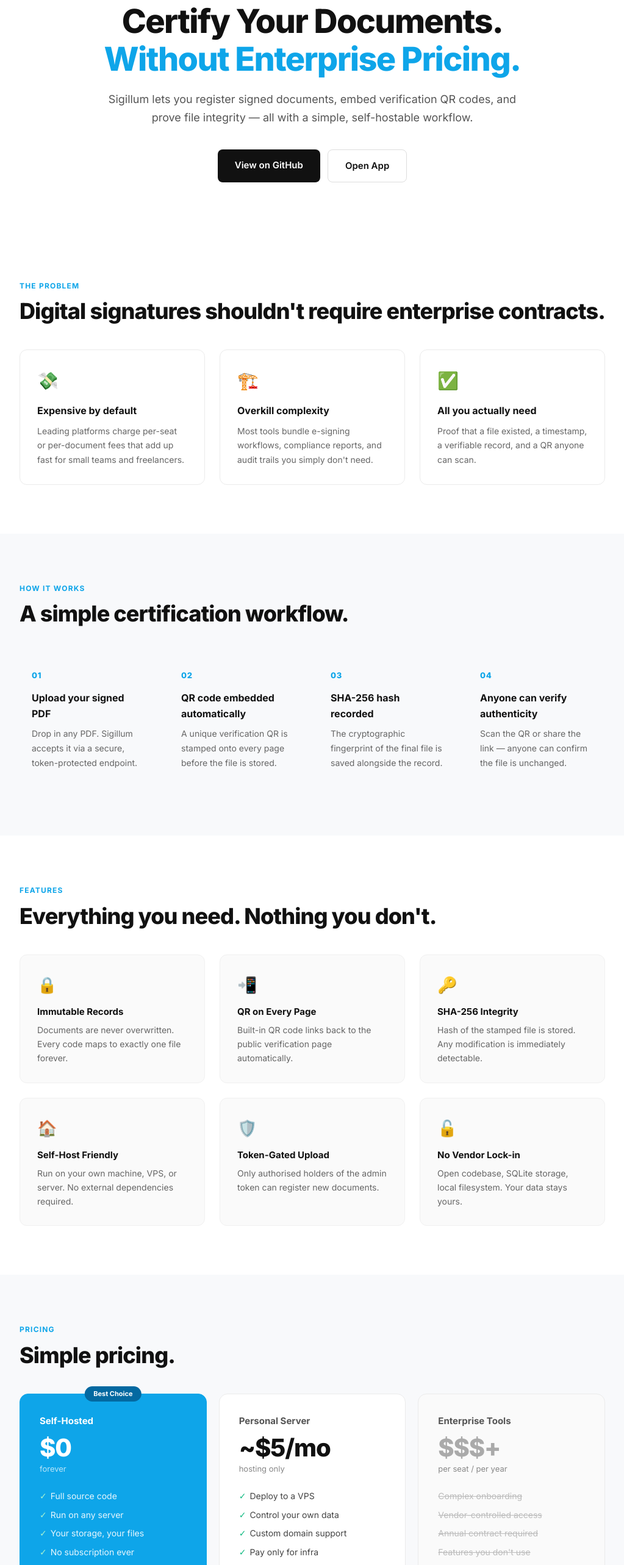
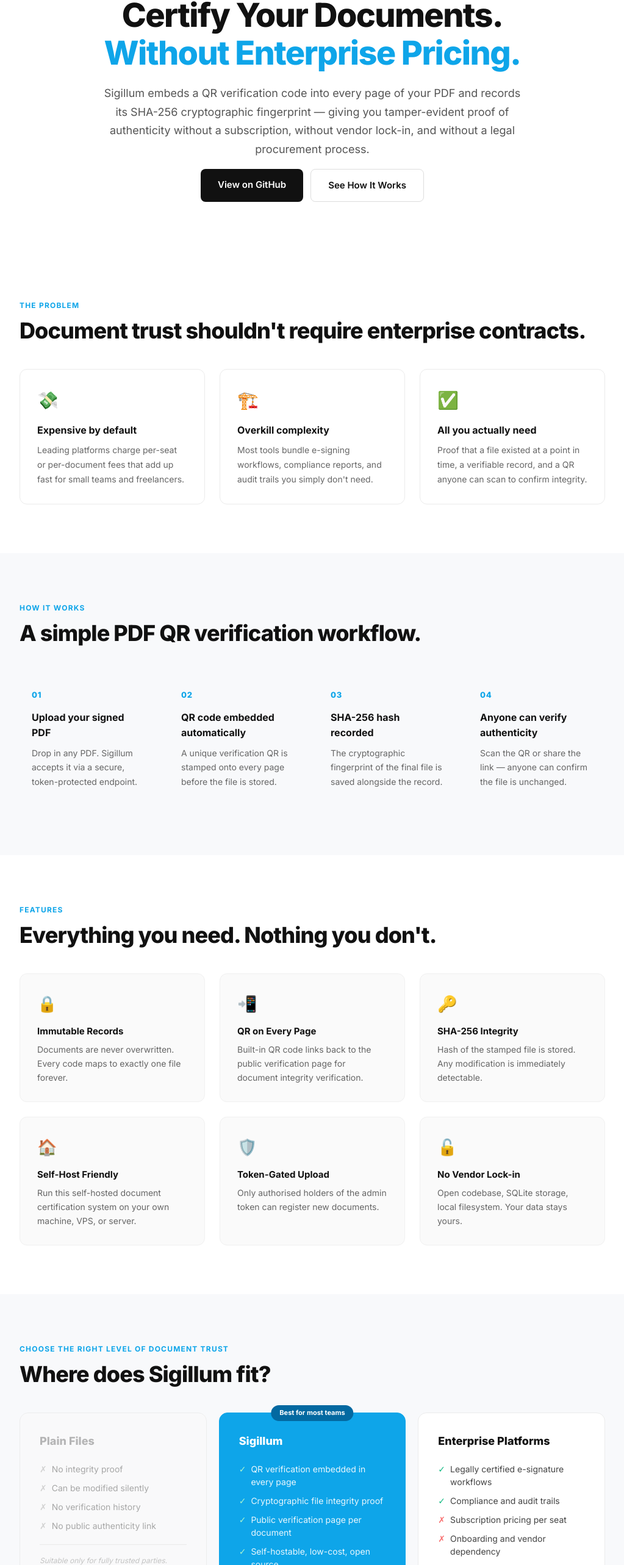
Before and after one commit to ariqsyahalam/Sigillum, a Next.js app: page / in a window 1280 px wide. Shown: the part 211-2777 px from the top of the page at 61% size, without its empty margins (128-1151 px from the left). Built offline with nearby package versions, Linux system fonts and the light colour scheme.

Commit message:
feat: Enhance SEO with comprehensive metadata, add favicons, and refine landing page content.

```diff
--- a/src/app/layout.tsx
+++ b/src/app/layout.tsx
@@ -12,9 +12,86 @@
   subsets: ["latin"],
 });
 
+const BASE_URL = process.env.APP_BASE_URL ?? "http://localhost:3000";
+
 export const metadata: Metadata = {
-  title: "Sigillum — Document Certification",
-  description: "Sigillum is a lightweight document certification system that embeds QR verification into PDFs and stores cryptographic proof of integrity.",
+  metadataBase: new URL(BASE_URL),
+  title: {
+    default: "Sigillum — Self-Hosted Document Certification with QR Verification",
+    template: "%s — Sigillum",
+  },
+  description:
+    "Sigillum is a lightweight document certification system that embeds QR verification into PDFs and stores cryptographic proof of file integrity. A practical alternative between unmanaged files and expensive enterprise signing platforms.",
+  keywords: [
+    "document certification",
+    "document integrity verification",
+    "self-hosted document certification",
+    "PDF QR verification system",
+    "alternative to digital signing platforms",
+    "SHA-256 document proof",
+    "open source document registry",
+  ],
+  authors: [{ name: "Sigillum" }],
+  creator: "Sigillum",
+  icons: {
+    icon: [
+      { url: "/favicon.ico" },
+      { url: "/favicon.png", type: "image/png" },
+    ],
+    shortcut: "/favicon.ico",
+  },
+  openGraph: {
+    type: "website",
+    locale: "en_US",
+    url: BASE_URL,
+    siteName: "Sigillum",
+    title: "Sigillum — Self-Hosted Document Certification with QR Verification",
+    description:
+      "Sigillum embeds QR verification into PDFs and stores cryptographic proof of file integrity. Lightweight, self-hostable, and free — a practical middle ground between plain files and expensive enterprise signing services.",
+    images: [
+      {
+        url: "/og-image.png",
+        width: 1200,
+        height: 630,
+        alt: "Sigillum — Document Certification with QR Verification",
+      },
+    ],
+  },
+  twitter: {
+    card: "summary_large_image",
+    title: "Sigillum — Self-Hosted Document Certification with QR Verification",
+    description:
+      "Embed QR verification into PDFs and store cryptographic proof of file integrity. Free, self-hostable, no subscriptions.",
+    images: ["/og-image.png"],
+  },
+  alternates: {
+    canonical: BASE_URL,
+  },
+  robots: {
+    index: true,
+    follow: true,
+    googleBot: {
+      index: true,
+      follow: true,
+    },
+  },
+};
+
+const jsonLd = {
+  "@context": "https://schema.org",
+  "@type": "SoftwareApplication",
+  name: "Sigillum",
+  applicationCategory: "BusinessApplication",
+  operatingSystem: "Web",
+  offers: {
+    "@type": "Offer",
+    price: "0",
+    priceCurrency: "USD",
+  },
+  description:
+    "A lightweight, self-hosted document certification system that embeds QR verification into PDFs and stores cryptographic proof of file integrity.",
+  url: BASE_URL,
+  license: "https://opensource.org/licenses/MIT",
 };
 
 export default function RootLayout({
@@ -24,6 +101,12 @@
 }>) {
   return (
     <html lang="en">
+      <head>
+        <script
+          type="application/ld+json"
+          dangerouslySetInnerHTML={{ __html: JSON.stringify(jsonLd) }}
+        />
+      </head>
       <body className={`${geistSans.variable} ${geistMono.variable}`}>
         {children}
       </body>
--- a/src/app/page.tsx
+++ b/src/app/page.tsx
@@ -1,9 +1,9 @@
 import type { Metadata } from "next";
 
 export const metadata: Metadata = {
-  title: "Sigillum — Certify Documents Without Enterprise Pricing",
+  title: "Sigillum — Self-Hosted Document Certification with QR Verification",
   description:
-    "Register signed documents, embed verification QR codes, and prove file integrity with a simple, self-hostable workflow.",
+    "Sigillum is a lightweight document certification system that embeds QR verification into PDFs and stores cryptographic proof of file integrity. A practical alternative between unmanaged files and expensive enterprise signing platforms.",
 };
 
 // ── Data ──────────────────────────────────────────────────────────────────────
@@ -33,9 +33,9 @@
 
 const features = [
   { icon: "🔒", title: "Immutable Records", desc: "Documents are never overwritten. Every code maps to exactly one file forever." },
-  { icon: "📲", title: "QR on Every Page", desc: "Built-in QR code links back to the public verification page automatically." },
+  { icon: "📲", title: "QR on Every Page", desc: "Built-in QR code links back to the public verification page for document integrity verification." },
   { icon: "🔑", title: "SHA-256 Integrity", desc: "Hash of the stamped file is stored. Any modification is immediately detectable." },
-  { icon: "🏠", title: "Self-Host Friendly", desc: "Run on your own machine, VPS, or server. No external dependencies required." },
+  { icon: "🏠", title: "Self-Host Friendly", desc: "Run this self-hosted document certification system on your own machine, VPS, or server." },
   { icon: "🛡️", title: "Token-Gated Upload", desc: "Only authorised holders of the admin token can register new documents." },
   { icon: "🔓", title: "No Vendor Lock-in", desc: "Open codebase, SQLite storage, local filesystem. Your data stays yours." },
 ];
@@ -104,6 +104,51 @@
   },
 ];
 
+// Comparison section data
+const comparison = [
+  {
+    title: "Plain Files",
+    highlight: false,
+    muted: true,
+    badge: null,
+    items: [
+      { text: "No integrity proof", check: false },
+      { text: "Can be modified silently", check: false },
+      { text: "No verification history", check: false },
+      { text: "No public authenticity link", check: false },
+    ],
+    note: "Suitable only for fully trusted parties.",
+  },
+  {
+    title: "Sigillum",
+    highlight: true,
+    muted: false,
+    badge: "Best for most teams",
+    items: [
+      { text: "QR verification embedded in every page", check: true },
+      { text: "Cryptographic file integrity proof", check: true },
+      { text: "Public verification page per document", check: true },
+      { text: "Self-hostable, low-cost, open source", check: true },
+      { text: "Simple workflow for individuals or teams", check: true },
+    ],
+    note: "Ideal when you've already signed manually and need proof of authenticity.",
+  },
+  {
+    title: "Enterprise Platforms",
+    highlight: false,
+    muted: false,
+    badge: null,
+    items: [
+      { text: "Legally certified e-signature workflows", check: true },
+      { text: "Compliance and audit trails", check: true },
+      { text: "Subscription pricing per seat", check: false },
+      { text: "Onboarding and vendor dependency", check: false },
+      { text: "Designed for regulated corporate use", check: false },
+    ],
+    note: "Best when legal e-signature compliance is a hard requirement.",
+  },
+];
+
 // ── Page ──────────────────────────────────────────────────────────────────────
 
 export default function LandingPage() {
@@ -113,46 +158,47 @@
       <div style={s.root}>
 
         {/* ── Navbar ── */}
-        <nav style={s.nav}>
-          <span style={s.navLogo}>SIGILLUM</span>
-          <div style={s.navLinks}>
+        <nav style={s.nav} aria-label="Main navigation">
+          <span style={s.navLogo} aria-label="Sigillum home">SIGILLUM</span>
+          <div style={s.navLinks} className="dc-nav-links">
             <a href="#how" style={s.navLink}>How it Works</a>
+            <a href="#compare" style={s.navLink}>Compare</a>
             <a href="#pricing" style={s.navLink}>Pricing</a>
             <a href="#github" style={s.navLink}>GitHub</a>
-            <a href="/upload" style={s.navCta}>Open App →</a>
           </div>
         </nav>
 
         {/* ── Hero ── */}
-        <section style={s.hero}>
+        <section style={s.hero} aria-label="Hero">
           <div style={s.badge}>Open Source · Self-Hostable · No Subscription</div>
-          <h1 style={s.heroH1}>
+          <h1 style={s.heroH1} className="dc-hero-h1">
             Certify Your Documents.<br />
             <span style={s.heroAccent}>Without Enterprise Pricing.</span>
           </h1>
           <p style={s.heroSub}>
-            Sigillum lets you register signed documents, embed verification QR codes, and prove file
-            integrity — all with a simple, self-hostable workflow.
+            Sigillum embeds a QR verification code into every page of your PDF and records its
+            SHA-256 cryptographic fingerprint — giving you tamper-evident proof of authenticity
+            without a subscription, without vendor lock-in, and without a legal procurement process.
           </p>
           <div style={s.heroCtas}>
-            <a href="#github" style={s.btnPrimary}>View on GitHub</a>
-            <a href="/upload" style={s.btnSecondary}>Open App</a>
+            <a href="#github" style={s.btnPrimary} aria-label="View Sigillum source code on GitHub">View on GitHub</a>
+            <a href="#how" style={s.btnSecondary}>See How It Works</a>
           </div>
         </section>
 
         {/* ── Problem ── */}
-        <section style={s.section}>
+        <section style={s.section} aria-labelledby="problem-heading">
           <div style={s.sectionInner}>
             <p style={s.eyebrow}>The Problem</p>
-            <h2 style={s.h2}>Digital signatures shouldn&apos;t require enterprise contracts.</h2>
-            <div style={s.problemGrid}>
+            <h2 id="problem-heading" style={s.h2}>Document trust shouldn&apos;t require enterprise contracts.</h2>
+            <div style={s.problemGrid} className="dc-grid-3">
               {[
                 { icon: "💸", t: "Expensive by default", d: "Leading platforms charge per-seat or per-document fees that add up fast for small teams and freelancers." },
                 { icon: "🏗️", t: "Overkill complexity", d: "Most tools bundle e-signing workflows, compliance reports, and audit trails you simply don't need." },
-                { icon: "✅", t: "All you actually need", d: "Proof that a file existed, a timestamp, a verifiable record, and a QR anyone can scan." },
+                { icon: "✅", t: "All you actually need", d: "Proof that a file existed at a point in time, a verifiable record, and a QR anyone can scan to confirm integrity." },
               ].map((item) => (
                 <div key={item.t} style={s.problemCard}>
-                  <span style={s.problemIcon}>{item.icon}</span>
+                  <span style={s.problemIcon} aria-hidden="true">{item.icon}</span>
                   <h3 style={s.problemTitle}>{item.t}</h3>
                   <p style={s.problemDesc}>{item.d}</p>
                 </div>
@@ -162,14 +208,14 @@
         </section>
 
         {/* ── How it Works ── */}
-        <section id="how" style={{ ...s.section, background: "#f8f9fb" }}>
+        <section id="how" style={{ ...s.section, background: "#f8f9fb" }} aria-labelledby="how-heading">
           <div style={s.sectionInner}>
             <p style={s.eyebrow}>How it Works</p>
-            <h2 style={s.h2}>A simple certification workflow.</h2>
-            <div style={s.stepsGrid}>
+            <h2 id="how-heading" style={s.h2}>A simple PDF QR verification workflow.</h2>
+            <div style={s.stepsGrid} className="dc-grid-4">
               {steps.map((step) => (
                 <div key={step.n} style={s.stepCard}>
-                  <div style={s.stepNum}>{step.n}</div>
+                  <div style={s.stepNum} aria-hidden="true">{step.n}</div>
                   <h3 style={s.stepTitle}>{step.title}</h3>
                   <p style={s.stepDesc}>{step.desc}</p>
                 </div>
@@ -179,14 +225,14 @@
         </section>
 
         {/* ── Features ── */}
-        <section style={s.section}>
+        <section style={s.section} aria-labelledby="features-heading">
           <div style={s.sectionInner}>
             <p style={s.eyebrow}>Features</p>
-            <h2 style={s.h2}>Everything you need. Nothing you don&apos;t.</h2>
-            <div style={s.featGrid}>
+            <h2 id="features-heading" style={s.h2}>Everything you need. Nothing you don&apos;t.</h2>
+            <div style={s.featGrid} className="dc-grid-3">
               {features.map((f) => (
                 <div key={f.title} style={s.featCard}>
-                  <span style={s.featIcon}>{f.icon}</span>
+                  <span style={s.featIcon} aria-hidden="true">{f.icon}</span>
                   <h3 style={s.featTitle}>{f.title}</h3>
                   <p style={s.featDesc}>{f.desc}</p>
                 </div>
@@ -195,12 +241,67 @@
           </div>
         </section>
 
+        {/* ── Comparison ── */}
+        <section id="compare" style={{ ...s.section, background: "#f8f9fb" }} aria-labelledby="compare-heading">
+          <div style={s.sectionInner}>
+            <p style={s.eyebrow}>Choose the Right Level of Document Trust</p>
+            <h2 id="compare-heading" style={s.h2}>Where does Sigillum fit?</h2>
+            <div style={s.compareGrid} className="dc-grid-3">
+              {comparison.map((col) => (
+                <div
+                  key={col.title}
+                  style={{
+                    ...s.compareCard,
+                    ...(col.highlight ? s.compareCardHighlight : {}),
+                    ...(col.muted ? s.compareCardMuted : {}),
+                  }}
+                >
+                  {col.badge && <div style={s.compareBadge}>{col.badge}</div>}
+                  <h3 style={{ ...s.compareTitle, ...(col.highlight ? { color: "#fff" } : col.muted ? { color: "#aaa" } : {}) }}>
+                    {col.title}
+                  </h3>
+                  <ul style={s.compareList}>
+                    {col.items.map((item) => (
+                      <li
+                        key={item.text}
+                        style={{
+                          ...s.compareItem,
+                          ...(col.highlight ? { color: "rgba(255,255,255,0.9)" } : col.muted ? { color: "#999" } : {}),
+                        }}
+                      >
+                        <span
+                          style={{
+                            marginRight: 8,
+                            color: item.check
+                              ? (col.highlight ? "#a7f3d0" : "#10b981")
+                              : (col.muted ? "#ccc" : "#f87171"),
+                          }}
+                          aria-hidden="true"
+                        >
+                          {item.check ? "✓" : "✗"}
+                        </span>
+                        {item.text}
+                      </li>
+                    ))}
+                  </ul>
+                  <p style={{
+                    ...s.compareNote,
+                    ...(col.highlight ? { color: "rgba(255,255,255,0.65)" } : col.muted ? { color: "#bbb" } : {}),
+                  }}>
+                    {col.note}
+                  </p>
+                </div>
+              ))}
+            </div>
+          </div>
+        </section>
+
         {/* ── Pricing ── */}
-        <section id="pricing" style={{ ...s.section, background: "#f8f9fb" }}>
+        <section id="pricing" style={{ ...s.section }} aria-labelledby="pricing-heading">
           <div style={s.sectionInner}>
             <p style={s.eyebrow}>Pricing</p>
-            <h2 style={s.h2}>Simple pricing.</h2>
-            <div style={s.pricingGrid}>
+            <h2 id="pricing-heading" style={s.h2}>Simple pricing.</h2>
+            <div style={s.pricingGrid} className="dc-grid-3">
               {pricing.map((plan) => (
                 <div
                   key={plan.label}
@@ -219,13 +320,13 @@
                   <ul style={s.planList}>
                     {plan.items.map((item) => (
                       <li key={item} style={{ ...s.planItem, ...(plan.muted ? { color: "#bbb", textDecoration: "line-through" } : plan.accent ? { color: "rgba(255,255,255,0.9)" } : {}) }}>
-                        {!plan.muted && <span style={{ marginRight: 6, color: plan.accent ? "#a7f3d0" : "#10b981" }}>✓</span>}
+                        {!plan.muted && <span style={{ marginRight: 6, color: plan.accent ? "#a7f3d0" : "#10b981" }} aria-hidden="true">✓</span>}
                         {item}
                       </li>
                     ))}
                   </ul>
                   {plan.cta && (
-                    <a href={plan.ctaHref ?? "#"} style={plan.accent ? s.planBtnAccent : s.planBtn}>
+                    <a href={plan.ctaHref ?? "#"} style={plan.accent ? s.planBtnAccent : s.planBtn} aria-label={`${plan.cta} — ${plan.label} plan`}>
                       {plan.cta}
                     </a>
                   )}
@@ -236,11 +337,11 @@
         </section>
 
         {/* ── Testimonials ── */}
-        <section style={s.section}>
+        <section style={{ ...s.section, background: "#f8f9fb" }} aria-labelledby="testimonials-heading">
           <div style={s.sectionInner}>
             <p style={s.eyebrow}>Who It&apos;s For</p>
-            <h2 style={s.h2}>Built for people who just need proof, not paperwork.</h2>
-            <div style={s.testimonialGrid}>
+            <h2 id="testimonials-heading" style={s.h2}>Built for people who just need proof, not paperwork.</h2>
+            <div style={s.testimonialGrid} className="dc-grid-3">
               {testimonials.map((t, i) => (
                 <div key={i} style={s.testimonialCard}>
                   <p style={s.testimonialQuote}>&ldquo;{t.quote}&rdquo;</p>
@@ -252,14 +353,14 @@
         </section>
 
         {/* ── GitHub CTA ── */}
-        <section id="github" style={{ ...s.section, background: "#111", textAlign: "center" }}>
+        <section id="github" style={{ ...s.section, background: "#111", textAlign: "center" }} aria-labelledby="github-heading">
           <div style={s.sectionInner}>
-            <h2 style={{ ...s.h2, color: "#fff" }}>Open Source. Transparent. Yours to run.</h2>
+            <h2 id="github-heading" style={{ ...s.h2, color: "#fff" }}>Open Source. Transparent. Yours to run.</h2>
             <p style={{ ...s.heroSub, color: "rgba(255,255,255,0.6)", margin: "0 auto 36px", maxWidth: 540 }}>
               Sigillum is designed to be simple, auditable, and deployable on your own infrastructure.
               Read the source, fork it, or contribute.
             </p>
-            <a href="https://github.com" target="_blank" rel="noopener noreferrer" style={s.btnGithub}>
+            <a href="https://github.com" target="_blank" rel="noopener noreferrer" style={s.btnGithub} aria-label="View Sigillum source code on GitHub (opens in new tab)">
               View Source on GitHub →
             </a>
           </div>
@@ -270,14 +371,14 @@
           <div style={s.footerInner}>
             <div>
               <span style={s.footerLogo}>SIGILLUM</span>
-              <p style={s.footerTagline}>Simple, verifiable document certification.</p>
+              <p style={s.footerTagline}>Self-hosted document certification with QR verification.</p>
             </div>
-            <div style={s.footerLinks}>
+            <nav style={s.footerLinks} aria-label="Footer navigation">
               <a href="#how" style={s.footerLink}>How it Works</a>
+              <a href="#compare" style={s.footerLink}>Compare</a>
               <a href="#pricing" style={s.footerLink}>Pricing</a>
               <a href="https://github.com" target="_blank" rel="noopener noreferrer" style={s.footerLink}>GitHub</a>
-              <a href="/upload" style={s.footerLink}>Upload</a>
-            </div>
+            </nav>
           </div>
           <p style={s.footerCopy}>© 2026 Sigillum. Open source. MIT licensed.</p>
         </footer>
@@ -296,6 +397,7 @@
     .dc-hero-h1  { font-size: 36px !important; }
     .dc-grid-3   { grid-template-columns: 1fr !important; }
     .dc-grid-2   { grid-template-columns: 1fr !important; }
+    .dc-grid-4   { grid-template-columns: 1fr 1fr !important; }
   }
 `;
 
@@ -311,11 +413,12 @@
   navCta: { fontSize: "14px", fontWeight: 600, color: "#fff", background: "#111", padding: "8px 18px", borderRadius: "7px", textDecoration: "none" },
 
   // Hero
-  hero: { padding: "96px 48px 80px", textAlign: "center", maxWidth: "780px", margin: "0 auto" },
+  hero: { padding: "96px 48px 80px", textAlign: "center", maxWidth: "800px", margin: "0 auto" },
   badge: { display: "inline-block", fontSize: "12px", fontWeight: 600, color: "#0EA5E9", background: "#E0F2FE", padding: "4px 14px", borderRadius: "100px", letterSpacing: "0.04em", marginBottom: "24px" },
   heroH1: { fontSize: "54px", fontWeight: 800, color: "#111", lineHeight: 1.15, letterSpacing: "-0.03em", marginBottom: "20px" },
   heroAccent: { color: "#0EA5E9" },
-  heroSub: { fontSize: "18px", color: "#555", lineHeight: 1.7, marginBottom: "36px" },
+  heroSub: { fontSize: "18px", color: "#555", lineHeight: 1.7, marginBottom: "16px" },
+  heroIdeal: { fontSize: "14px", color: "#888", lineHeight: 1.7, marginBottom: "36px", maxWidth: 560, margin: "0 auto 36px", padding: "12px 20px", background: "#f8f9fb", borderRadius: "8px", border: "1px solid #ebebeb" },
   heroCtas: { display: "flex", gap: "12px", justifyContent: "center", flexWrap: "wrap" },
   btnPrimary: { padding: "14px 28px", background: "#111", color: "#fff", borderRadius: "8px", fontWeight: 600, fontSize: "15px", textDecoration: "none" },
   btnSecondary: { padding: "14px 28px", background: "transparent", color: "#111", borderRadius: "8px", fontWeight: 600, fontSize: "15px", textDecoration: "none", border: "1.5px solid #ddd" },
@@ -347,6 +450,17 @@
   featTitle: { fontWeight: 700, fontSize: "15px", color: "#111", marginBottom: "6px" },
   featDesc: { fontSize: "14px", color: "#666", lineHeight: 1.65 },
 
+  // Comparison
+  compareGrid: { display: "grid", gridTemplateColumns: "repeat(3, 1fr)", gap: "20px", alignItems: "start" },
+  compareCard: { background: "#fff", border: "1px solid #ebebeb", borderRadius: "14px", padding: "32px", position: "relative" },
+  compareCardHighlight: { background: "#0EA5E9", border: "1px solid #0EA5E9" },
+  compareCardMuted: { background: "#fafafa", opacity: 0.85 },
+  compareBadge: { position: "absolute", top: "-13px", left: "50%", transform: "translateX(-50%)", background: "#0369A1", color: "#fff", fontSize: "11px", fontWeight: 700, padding: "4px 14px", borderRadius: "100px", whiteSpace: "nowrap" as const },
+  compareTitle: { fontWeight: 800, fontSize: "18px", color: "#111", marginBottom: "20px" },
+  compareList: { listStyle: "none", marginBottom: "20px", display: "flex", flexDirection: "column" as const, gap: "10px" },
+  compareItem: { fontSize: "14px", color: "#444", display: "flex", alignItems: "flex-start" as const, lineHeight: 1.5 },
+  compareNote: { fontSize: "12px", color: "#999", fontStyle: "italic", lineHeight: 1.6, borderTop: "1px solid rgba(0,0,0,0.07)", paddingTop: "16px", marginTop: "4px" },
+
   // Pricing
   pricingGrid: { display: "grid", gridTemplateColumns: "repeat(3, 1fr)", gap: "20px", alignItems: "start" },
   pricingCard: { background: "#fff", border: "1px solid #ebebeb", borderRadius: "14px", padding: "32px", position: "relative" },
@@ -363,7 +477,7 @@
 
   // Testimonials
   testimonialGrid: { display: "grid", gridTemplateColumns: "repeat(3, 1fr)", gap: "24px" },
-  testimonialCard: { padding: "28px", background: "#fafafa", border: "1px solid #f0f0f0", borderRadius: "12px" },
+  testimonialCard: { padding: "28px", background: "#fff", border: "1px solid #f0f0f0", borderRadius: "12px" },
   testimonialQuote: { fontSize: "15px", color: "#333", lineHeight: 1.7, marginBottom: "16px", fontStyle: "italic" },
   testimonialAuthor: { fontSize: "13px", color: "#888", fontWeight: 600 },
 
```
Also changed, not shown: public/favicon.png (added), 1 other file (tests, documents, lock files or other folders).
